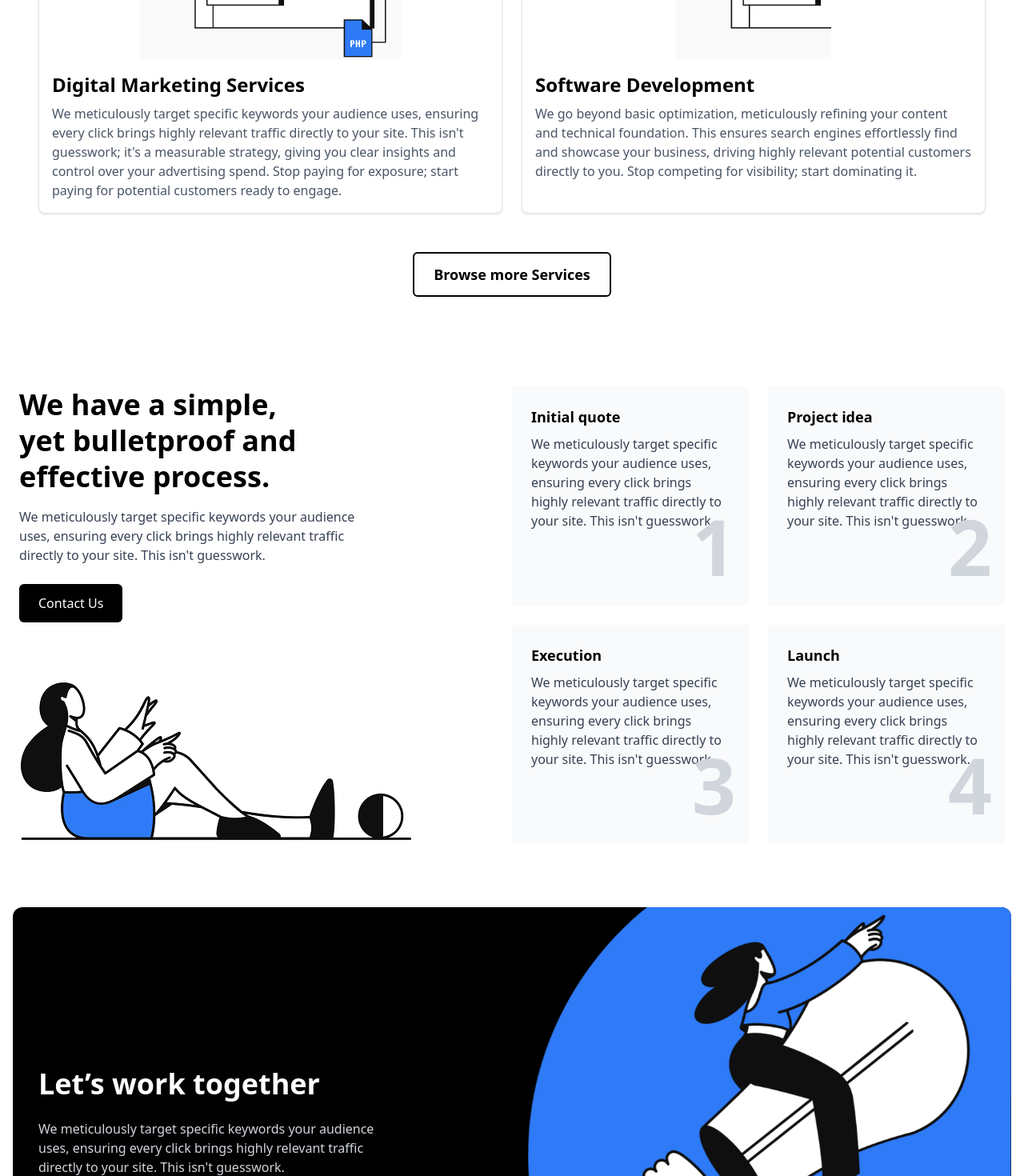
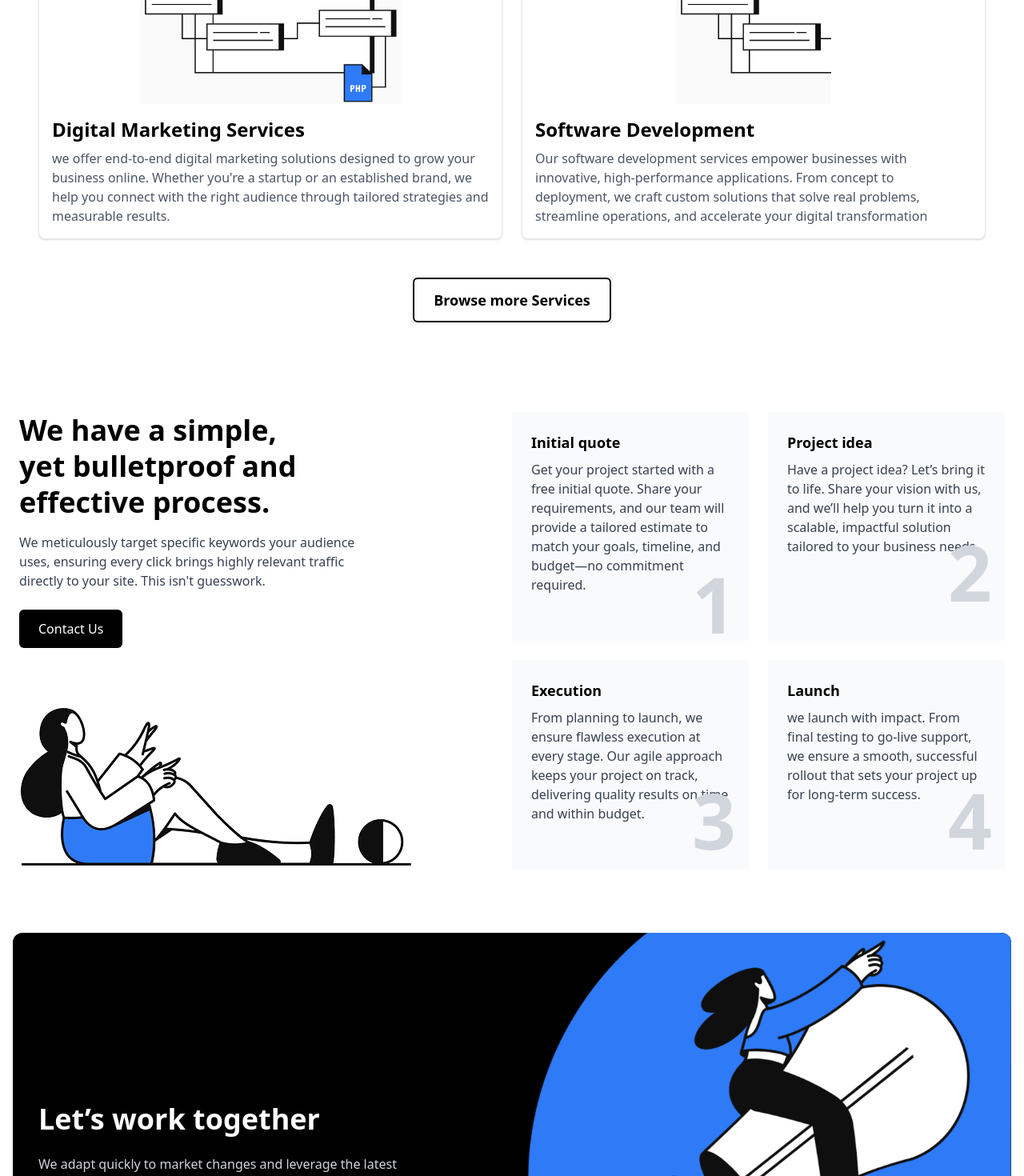
Before and after one commit to mohanrajnagooran/Kanavulabs, a React (Vite) app: page / in a window 1280 px wide. Shown: the part 1320-2790 px from the top of the page at 80% size. Built offline with nearby package versions, Linux system fonts and the light colour scheme.

Commit message:
changing code for contact us button background color

```diff
--- a/src/components/Agilesystem.jsx
+++ b/src/components/Agilesystem.jsx
@@ -12,9 +12,7 @@ export default function Agilesystem()  {
             We are an agile team of passionate innovators
           </h2>
           <p className="text-gray-700 mt-4 md:w-2xl">
-            We meticulously target specific keywords your audience uses,
-            ensuring every click brings highly relevant traffic directly to
-            your site. This isn't guesswork.
+            We are an agile team of passionate innovators dedicated to building smart, scalable solutions. With a focus on collaboration, creativity, and cutting-edge technology, we turn challenges into opportunities that drive real impact.
           </p>
         </div>
         <button className=" bg-black text-white px-6 py-2 rounded-md mt-4 hover:bg-orange-500">
@@ -31,9 +29,7 @@ export default function Agilesystem()  {
             Affordable cost for startups and companies
           </h3>
           <p className="text-gray-700 text-sm">
-            We meticulously target specific keywords your audience uses,
-            ensuring every click brings highly relevant traffic directly to
-            your site. This isn't guesswork.
+            We offer high-quality solutions at affordable costs, tailored for startups and growing companies. Get enterprise-grade results without breaking your budget.
           </p>
         </div>
 
@@ -44,9 +40,7 @@ export default function Agilesystem()  {
             Effective and scalable infrastructure
           </h3>
           <p className="text-gray-700 text-sm">
-            We meticulously target specific keywords your audience uses,
-            ensuring every click brings highly relevant traffic directly to
-            your site. This isn't guesswork.
+            We build effective and scalable infrastructure that grows with your business. Our solutions ensure performance, reliability, and flexibility—ready to handle today’s demands and tomorrow’s growth.
           </p>
         </div>
 
@@ -57,9 +51,7 @@ export default function Agilesystem()  {
             Deliver your MVP in 4 weeks or less
           </h3>
           <p className="text-gray-700 text-sm">
-            We meticulously target specific keywords your audience uses,
-            ensuring every click brings highly relevant traffic directly to
-            your site. This isn't guesswork.
+            Launch your MVP in 4 weeks or less. We fast-track your idea into a functional product with just the right features to validate, iterate, and grow.
           </p>
         </div>
       </div>
--- a/src/components/Navbar.jsx
+++ b/src/components/Navbar.jsx
@@ -14,7 +14,7 @@ const Navbar = () => {
       { label: "Our Services", path: "/services" },
       { label: "Our Portfolio", path: "/portfolio" },
       { label: "Blogs", path: "/blogs" },
-      { label: "Careers", path: "/Comingsoon" },
+      { label: "Careers", path: "/careers" },
 
   ];
     const isActive = (path) => location.pathname === path;
--- a/src/components/Services.jsx
+++ b/src/components/Services.jsx
@@ -7,23 +7,18 @@ const Articles = () => {
   const articles = [
     {
       title: "Digital Marketing Services",
-      content: "We meticulously target specific keywords your audience uses, ensuring every click brings highly relevant traffic directly to your site. This isn't guesswork; it's a measurable strategy, giving you clear insights and control over your advertising spend. Stop paying for exposure; start paying for potential customers ready to engage.",
+      content: "we offer end-to-end digital marketing solutions designed to grow your business online. Whether you're a startup or an established brand, we help you connect with the right audience through tailored strategies and measurable results.",
       image: service1
     },
     {
       title: "Software Development",
-      content: "We go beyond basic optimization, meticulously refining your content and technical foundation. This ensures search engines effortlessly find and showcase your business, driving highly relevant potential customers directly to you. Stop competing for visibility; start dominating it.",
+      content: "Our software development services empower businesses with innovative, high-performance applications. From concept to deployment, we craft custom solutions that solve real problems, streamline operations, and accelerate your digital transformation",
       image: service2,
     },
     {
-      title: "Digital Marketing Services",
-      content: "We meticulously target specific keywords your audience uses, ensuring every click brings highly relevant traffic directly to your site. This isn't guesswork; it's a measurable strategy, giving you clear insights and control over your advertising spend. Stop paying for exposure; start paying for potential customers ready to engage.",
+      title: "AI & Emerging Tech",
+      content: "We harness the power of AI and emerging technologies to help businesses stay ahead of the curve. From intelligent automation to next-gen solutions, we turn cutting-edge innovation into real-world impact tailored to your unique challenges",
       image: service1
-    },
-    {
-      title: "Software Development",
-      content: "We go beyond basic optimization, meticulously refining your content and technical foundation. This ensures search engines effortlessly find and showcase your business, driving highly relevant potential customers directly to you. Stop competing for visibility; start dominating it.",
-      image: service2,
     },
   ];
 
@@ -59,7 +54,7 @@ const Articles = () => {
               onClick={prev}
               disabled={current === 0}
               className={`p-3 rounded-md border border-black transition ${
-                current === 0 ? "opacity-100 cursor-not-allowed" : "text-white bg-black"
+                current === 0 ? "opacity-100 " : "text-white bg-black"
               }`}
             >
               <FaArrowLeft />
@@ -68,7 +63,7 @@ const Articles = () => {
               onClick={next}
               disabled={current + visibleCount >= articles.length}
               className={`p-3 rounded-md border border-black transition ${
-                current + visibleCount >= articles.length ? "opacity-100 cursor-not-allowed" : "text-white bg-black"
+                current + visibleCount >= articles.length ? "opacity-100 " : "text-white bg-black"
               }`}
             >
               <FaArrowRight />
--- a/src/components/Speed.jsx
+++ b/src/components/Speed.jsx
@@ -11,9 +11,7 @@ export default function Speed()  {
             Let’s work together
           </h2>
           <p className="text-gray-300 max-w-md">
-            We meticulously target specific keywords your audience uses,
-            ensuring every click brings highly relevant traffic directly to
-            your site. This isn't guesswork.
+            We adapt quickly to market changes and leverage the latest technologies to keep you ahead of the competition.
           </p>
           <button className="border text-white px-6 py-2 rounded-md hover:bg-orange-400 transition-all">
             Contact Us
--- a/src/components/Testimonials.jsx
+++ b/src/components/Testimonials.jsx
@@ -9,8 +9,7 @@ export default function Testimonials() {
       <div className=" mx-auto text-center mb-12 grid grid-cols-1">
         <h2 className="text-3xl font-bold mb-4">What our great customers say</h2>
         <p className="text-gray-600">
-          We meticulously target specific keywords your audience uses, ensuring every click brings
-          highly relevant traffic directly to your site. This isn't guesswork.
+          Real stories from businesses we’ve helped grow
         </p>
       </div>
 
@@ -24,11 +23,11 @@ export default function Testimonials() {
 
         {/* Testimonial Cards Positioned on Map */}
         <div className="absolute top-[15%] left-[10%] md:w-[250px] w-[100px] bg-white p-4 rounded-xl shadow">
-          <p className="md:text-sm text-[10px]  font-medium">“Great quality service delivered on time”</p>
+          <p className="md:text-sm text-[10px]  font-medium">“Kanavu Labs helped us increase our website speed by 78%, which directly led to a 20% increase in conversions. Their technical expertise is unmatched." – Jane Doe, E-commerce Manager”</p>
         </div>
 
         <div className="absolute top-[10%] left-[60%] md:w-[250px] w-[100px] bg-white p-4 rounded-xl shadow">
-          <p className="md:text-sm text-[10px] font-medium">“The best development agency”</p>
+          <p className="md:text-sm text-[10px] font-medium">“The team's transparent process and clear communication made our project a breeze. We couldn't be happier with our new app and the results it's generating." – John Smith, Startup Founder”</p>
         </div>
 
         <div className="absolute  md:top-[60%] top-[65%] left-[20%] md:w-[250px] w-[100px] bg-white p-4 rounded-xl shadow">
--- a/src/components/Workflow.jsx
+++ b/src/components/Workflow.jsx
@@ -38,11 +38,9 @@ export default function workflow() {
         <div className="relative bg-gray-50 p-6">
           <h4 className="font-bold text-lg">Initial quote</h4>
           <p className="text-gray-700 mt-2">
-            We meticulously target specific keywords your audience uses,
-            ensuring every click brings highly relevant traffic directly to
-            your site. This isn't guesswork.
+            Get your project started with a free initial quote. Share your requirements, and our team will provide a tailored estimate to match your goals, timeline, and budget—no commitment required.
           </p>
-          <span className="absolute md:top-38 top-80 md:right-4 right-0 md:text-[96px] text-6xl text-gray-300 font-bold">
+          <span className="absolute md:top-48 top-100 md:right-4 right-0 md:text-[96px] text-6xl text-gray-300 font-bold">
             1
           </span>
         </div>
@@ -51,9 +49,7 @@ export default function workflow() {
         <div className="relative bg-gray-50 p-6">
           <h4 className="font-bold text-lg">Project idea</h4>
           <p className="text-gray-700 mt-2">
-            We meticulously target specific keywords your audience uses,
-            ensuring every click brings highly relevant traffic directly to
-            your site. This isn't guesswork.
+            Have a project idea? Let’s bring it to life. Share your vision with us, and we’ll help you turn it into a scalable, impactful solution tailored to your business needs.
           </p>
           <span className="absolute md:top-38 top-80 md:right-4 right-0 md:text-[96px] text-6xl text-gray-300 font-bold">
             2
@@ -64,9 +60,7 @@ export default function workflow() {
         <div className="relative bg-gray-50 p-6">
           <h4 className="font-bold text-lg">Execution</h4>
           <p className="text-gray-700 mt-2">
-            We meticulously target specific keywords your audience uses,
-            ensuring every click brings highly relevant traffic directly to
-            your site. This isn't guesswork.
+            From planning to launch, we ensure flawless execution at every stage. Our agile approach keeps your project on track, delivering quality results on time and within budget.
           </p>
           <span className="absolute md:top-38 top-80 md:right-4 right-0 md:text-[96px] text-6xl text-gray-300 font-bold">
             3
@@ -77,9 +71,7 @@ export default function workflow() {
         <div className="relative bg-gray-50 p-6">
           <h4 className="font-bold text-lg">Launch</h4>
           <p className="text-gray-700 mt-2">
-            We meticulously target specific keywords your audience uses,
-            ensuring every click brings highly relevant traffic directly to
-            your site. This isn't guesswork.
+            we launch with impact. From final testing to go-live support, we ensure a smooth, successful rollout that sets your project up for long-term success.
           </p>
           <span className="absolute md:top-38 top-80 md:right-4 right-0 md:text-[96px] text-6xl text-gray-300 font-bold">
             4
--- a/src/pages/Careers.jsx
+++ b/src/pages/Careers.jsx
@@ -1,8 +1,16 @@
 import React from 'react'
+import Navbar from '../components/Navbar'
+import Footer from '../components/Footer'
+import Careershome from '../components/careershome'
+
 
 const Careers = () => {
   return (
-    <div>Careers</div>
+    <div className="md:pt-45 pt-30">
+      <Navbar/>
+      <Careershome/>
+      <Footer/>
+    </div>
   )
 }
 
```
Also changed, not shown: src/components/Careershome.jsx (added, +22 -0 lines), src/components/Hero.jsx (+4 -4 lines), src/assets/jobs.png (added).
